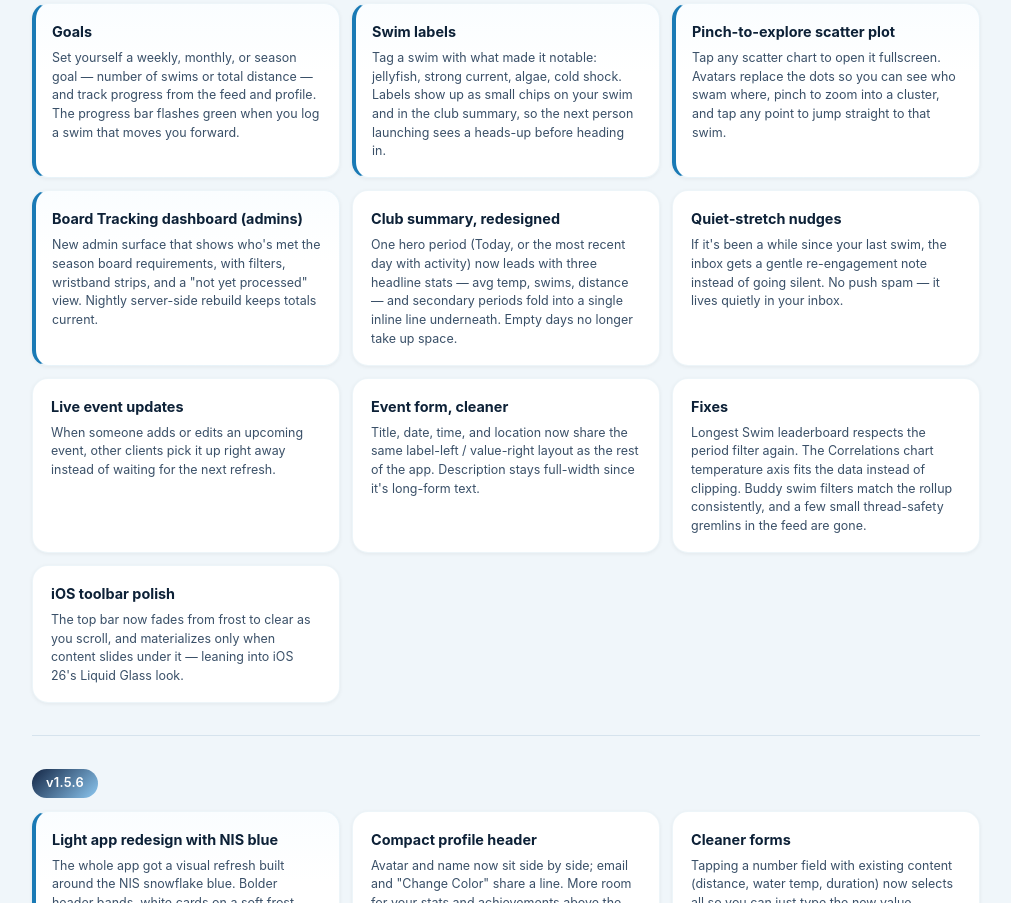
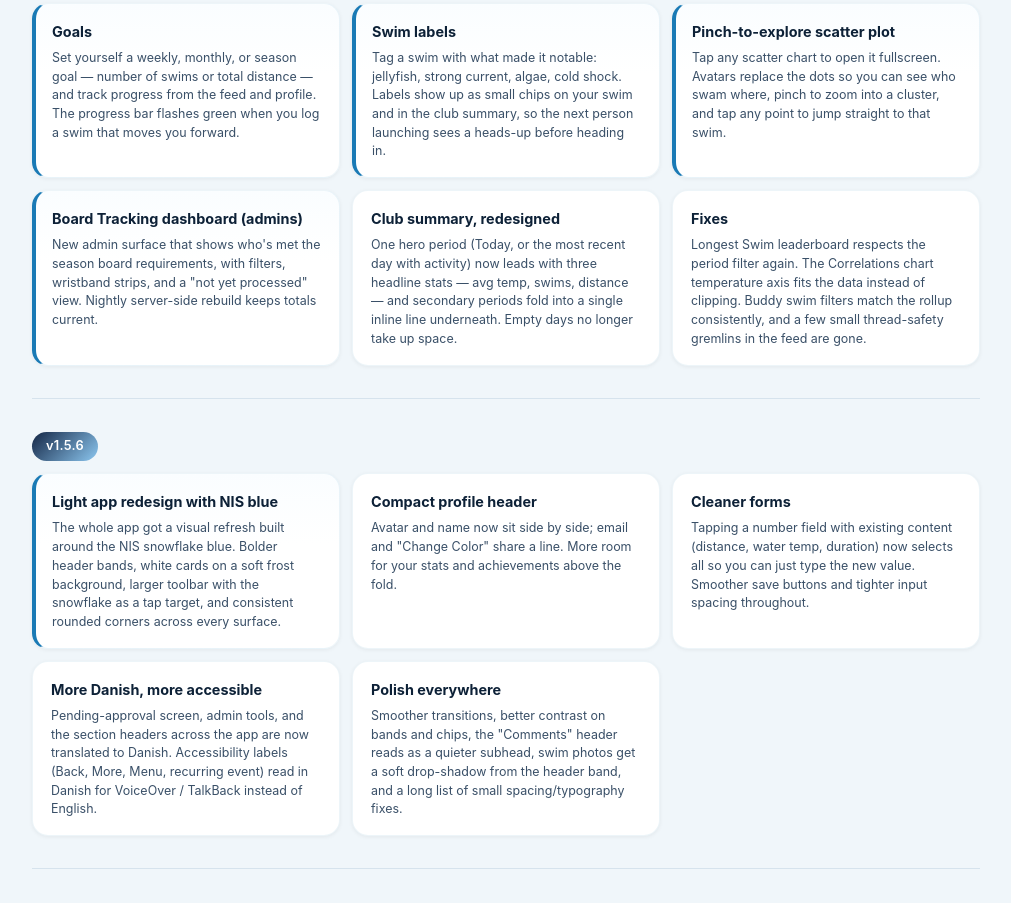
Before and after one commit to andrewvalko/nis-legal, a plain HTML site: page release-notes.html in a window 1280 px wide. Shown: the part 648-1551 px from the top of the page, without its empty margins (134-1145 px from the left). Drawn offline with Linux system fonts and the light colour scheme.

Commit message:
Remove v1.6.0 release notes: quiet-stretch nudges, live event updates, event form cleanup, iOS toolbar polish
Co-Authored-By: Claude Opus 4.7 (1M context) <noreply@anthropic.com>

```diff
--- a/release-notes.html
+++ b/release-notes.html
@@ -216,24 +216,8 @@
             <p>One hero period (Today, or the most recent day with activity) now leads with three headline stats — avg temp, swims, distance — and secondary periods fold into a single inline line underneath. Empty days no longer take up space.</p>
         </div>
         <div class="card">
-            <h3>Quiet-stretch nudges</h3>
-            <p>If it's been a while since your last swim, the inbox gets a gentle re-engagement note instead of going silent. No push spam — it lives quietly in your inbox.</p>
-        </div>
-        <div class="card">
-            <h3>Live event updates</h3>
-            <p>When someone adds or edits an upcoming event, other clients pick it up right away instead of waiting for the next refresh.</p>
-        </div>
-        <div class="card">
-            <h3>Event form, cleaner</h3>
-            <p>Title, date, time, and location now share the same label-left / value-right layout as the rest of the app. Description stays full-width since it's long-form text.</p>
-        </div>
-        <div class="card">
             <h3>Fixes</h3>
             <p>Longest Swim leaderboard respects the period filter again. The Correlations chart temperature axis fits the data instead of clipping. Buddy swim filters match the rollup consistently, and a few small thread-safety gremlins in the feed are gone.</p>
-        </div>
-        <div class="card">
-            <h3>iOS toolbar polish</h3>
-            <p>The top bar now fades from frost to clear as you scroll, and materializes only when content slides under it — leaning into iOS 26's Liquid Glass look.</p>
         </div>
     </div>
 
```
